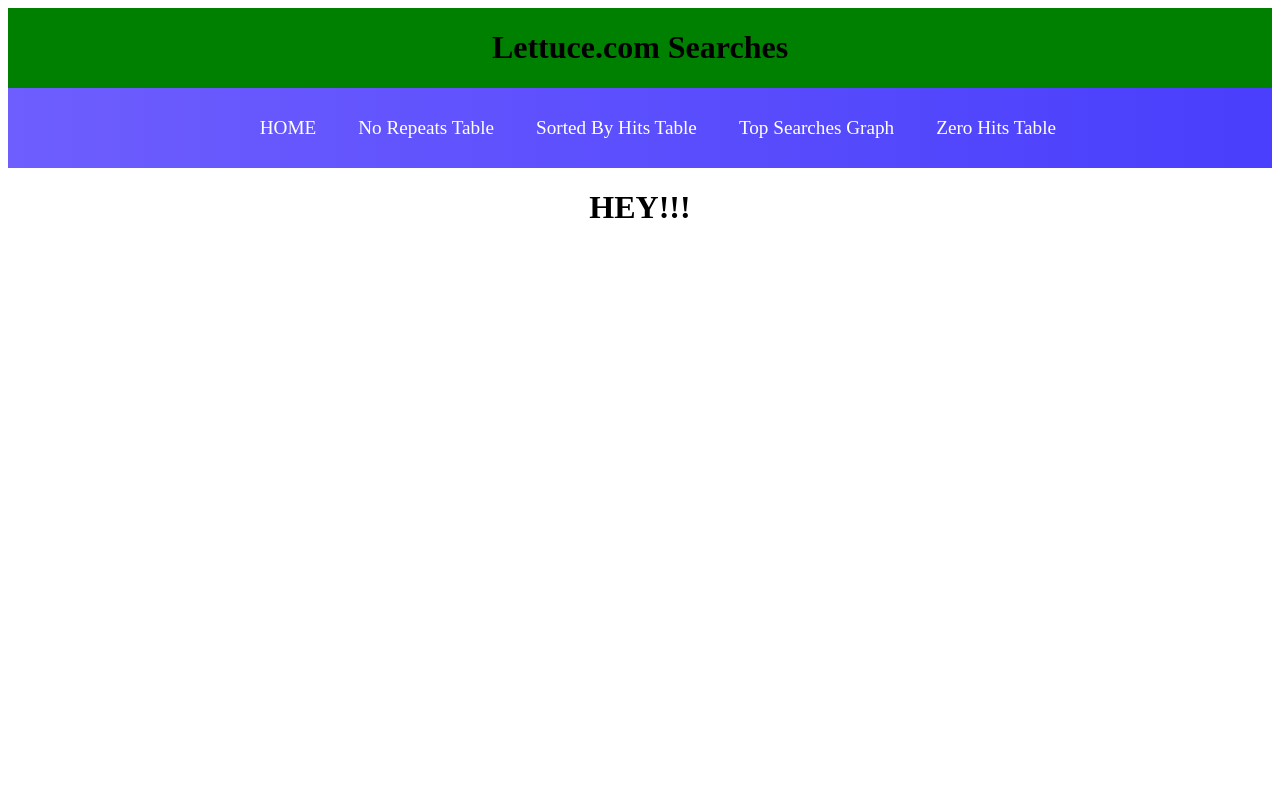
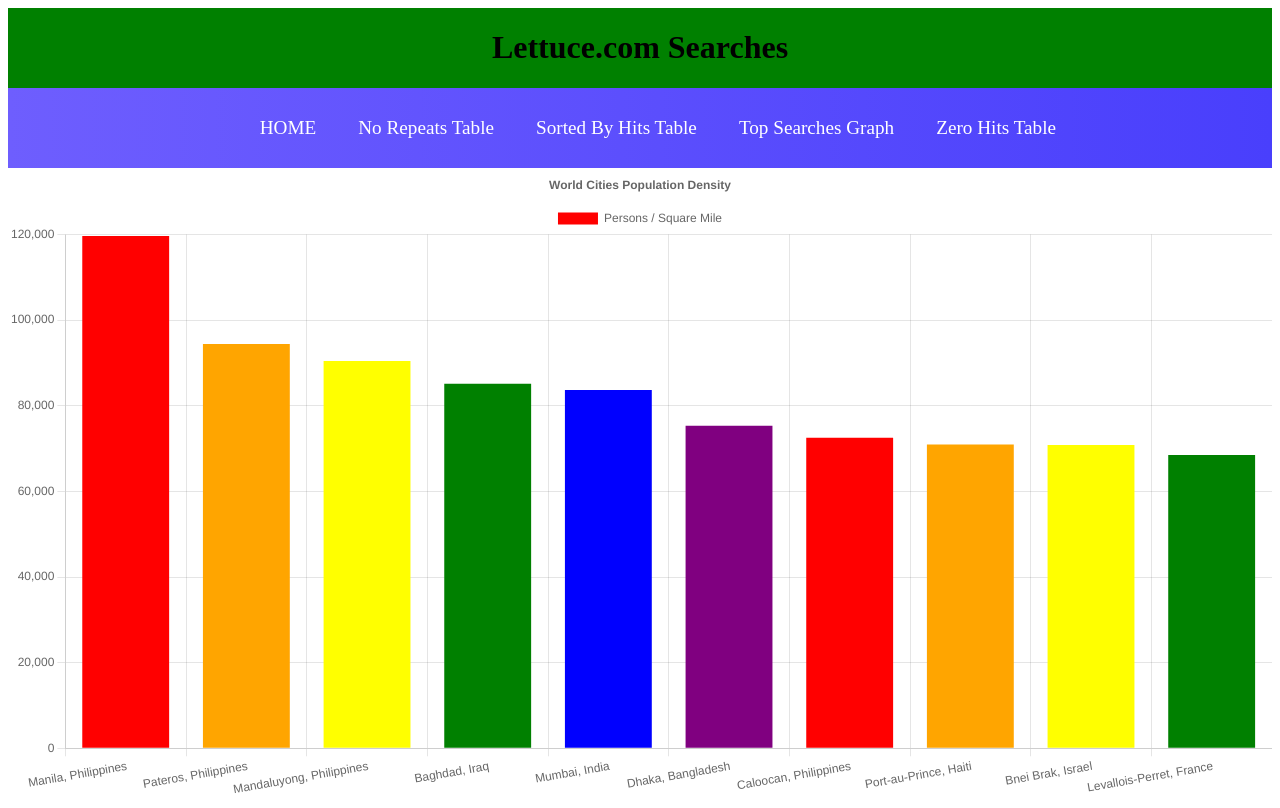
Before and after one commit to DannyLeeBeasley/lettuce-code-challenge-react, a React (Create React App) app: page /barchart in a window 1280 px wide. Built offline with nearby package versions, Linux system fonts and the light colour scheme.

Commit message:
Got a blessed graph on the blessed page

```diff
--- a/package.json
+++ b/package.json
@@ -9,6 +9,7 @@
     "chart.js": "^3.6.2",
     "csvtojson": "^2.0.10",
     "d3": "^7.2.1",
+    "faker": "^5.5.3",
     "history": "^5.1.0",
     "react": "^17.0.2",
     "react-chartjs-2": "^4.0.0",
--- a/src/components/BarChart/BarChart.js
+++ b/src/components/BarChart/BarChart.js
@@ -1,52 +1,66 @@
 import React, { useState } from "react";
-import { Doughnut, Bar, Pie } from "react-chartjs-2";
+import {
+  Chart as ChartJS,
+  CategoryScale,
+  LinearScale,
+  BarElement,
+  Title,
+  Tooltip,
+  Legend,
+} from "chart.js";
+import { Bar } from "react-chartjs-2";
+import faker from "faker";
+
+ChartJS.register(
+  CategoryScale,
+  LinearScale,
+  BarElement,
+  Title,
+  Tooltip,
+  Legend
+);
 
 function BarChart() {
+  const options = {
+    responsive: true,
+    plugins: {
+      legend: {
+        position: "top",
+      },
+      title: {
+        display: true,
+        text: "World Cities Population Density",
+      },
+    },
+  };
 
-  // let worldCitiesPopDensity = {
-  //     chartData: {
-  //       labels: [
-  //         "Manila, Philippines",
-  //         "Pateros, Philippines",
-  //         "Mandaluyong, Philippines",
-  //         "Baghdad, Iraq",
-  //         "Mumbai, India",
-  //         "Dhaka, Bangladesh",
-  //         "Caloocan, Philippines",
-  //         "Port-au-Prince, Haiti",
-  //         "Bnei Brak, Israel",
-  //         "Levallois-Perret, France",
-  //       ],
-  //       datasets: [
-  //         {
-  //           label: "Population",
-  //           data: [
-  //             119600, 94400, 90460, 85140, 83660, 75290, 72490, 70950, 70810,
-  //             68460,
-  //           ],
-  //           backgroundColor:[
-  //               "red", "orange", "yellow", "green", "blue", "purple"
-  //           ]
-  //         },
-  //       ],
-  //     },
-  //   };
+  const labels = [
+    "Manila, Philippines",
+    "Pateros, Philippines",
+    "Mandaluyong, Philippines",
+    "Baghdad, Iraq",
+    "Mumbai, India",
+    "Dhaka, Bangladesh",
+    "Caloocan, Philippines",
+    "Port-au-Prince, Haiti",
+    "Bnei Brak, Israel",
+    "Levallois-Perret, France",
+  ];
 
-  //   const [chartData, setChartData] = useState(worldCitiesPopDensity);
+  const data = {
+    labels,
+    datasets: [
+      {
+        label: "Persons / Square Mile",
+        data: [
+          119600, 94400, 90460, 85140, 83660, 75290, 72490, 70950, 70810, 68460,
+        ],
+        backgroundColor: ["red", "orange", "yellow", "green", "blue", "purple"],
+      },
+    ],
+  };
 
-    return (
-      <div className="chart">
-        <h1>HEY!!!</h1>
-        {/* <Bar
-          data={chartData}
-          width={100}
-          height={50}
-          options={{
-            maintainAspectRatio: false,
-          }}
-        /> */}
-      </div>
-    );
-  }
+  return <Bar options={options} data={data} />;
+}
 
 export default BarChart;
--- a/src/index.js
+++ b/src/index.js
@@ -14,8 +14,8 @@
     <NavBar />
     <Routes>
       <Route path="/" element={<App />} />
-      <Route path="barchart" element={<BarChart />} />
-?    </Routes>
+      <Route path="barchart" element={<BarChart />} />?{" "}
+    </Routes>
   </Router>,
   document.getElementById("root")
 );
```
Also changed, not shown: src/components/BarChart/whiteboard.js (added, +15 -0 lines), 1 other file (tests, documents, lock files or other folders).
